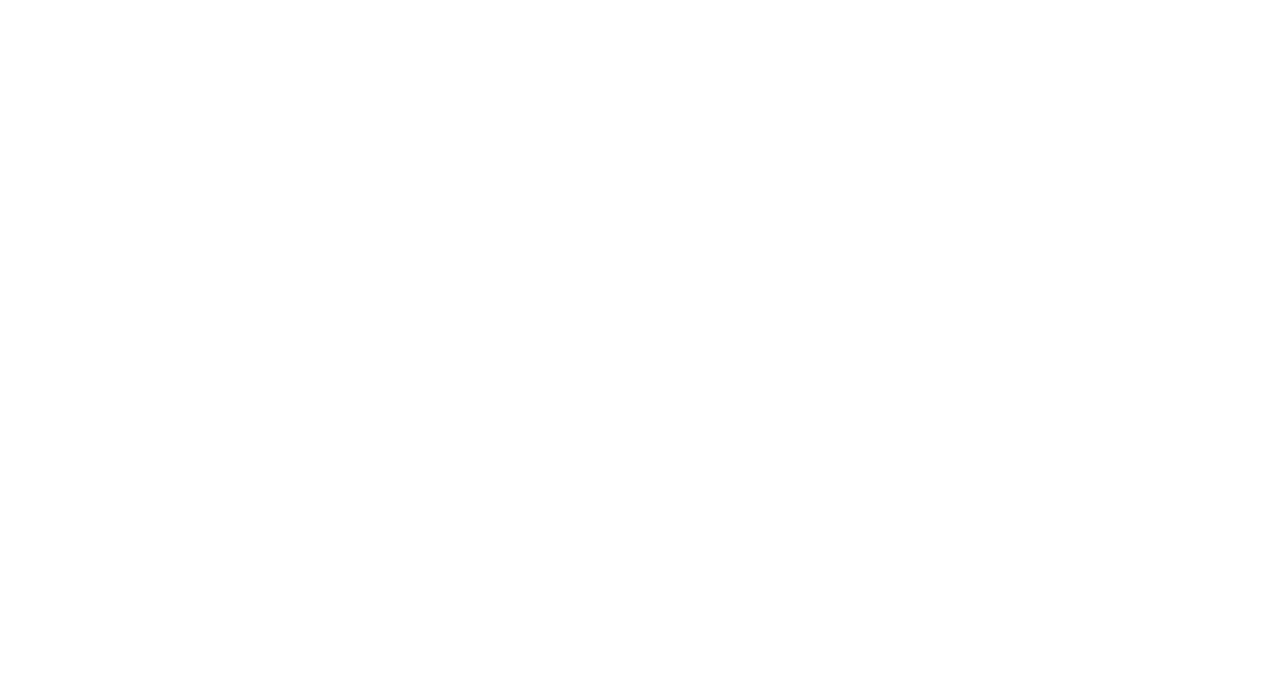
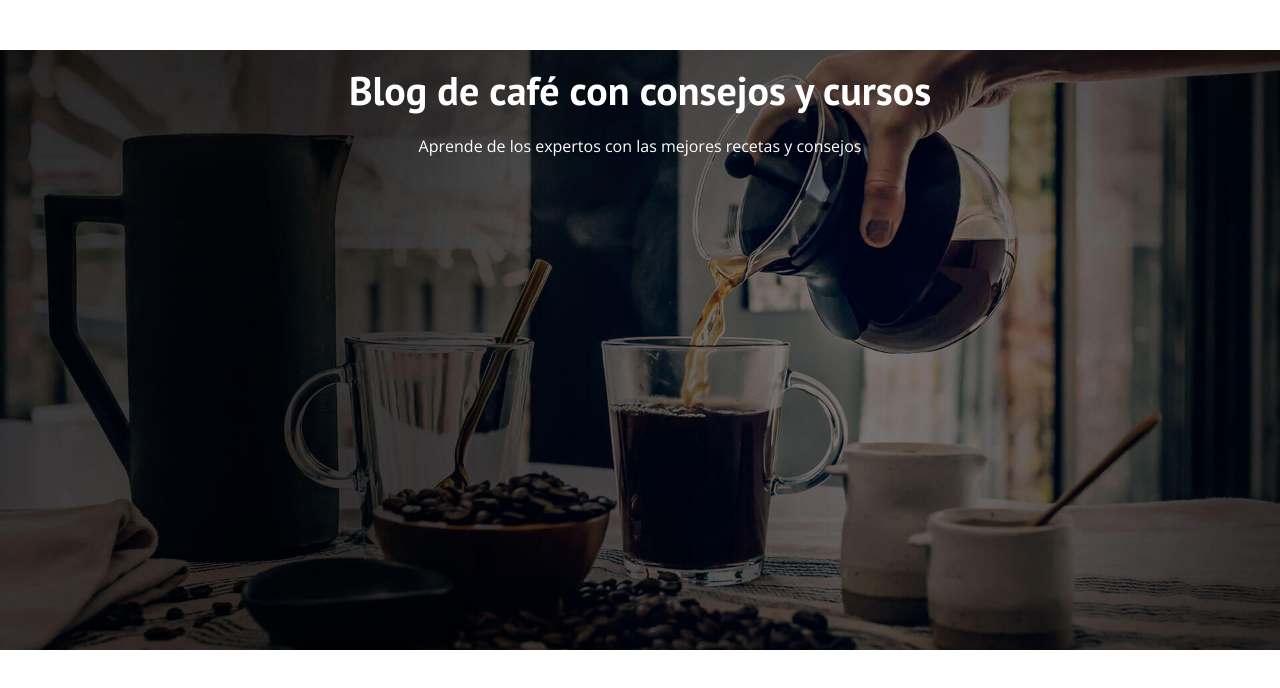
Before and after one commit to Samboe1989/Udemy-blog-cafe, a plain HTML site: page blogdecafe_inicio/index.html in a window 1280 px wide. Drawn offline with nearby package versions, Linux system fonts and the light colour scheme.

Commit message:
Added Header

```diff
--- a/blogdecafe_inicio/css/style.css
+++ b/blogdecafe_inicio/css/style.css
@@ -12,7 +12,7 @@ html {
   font-size: 62.5%;
 }
 
-*. *:before,
+*:before,
 *:after {
   box-sizing: inherit;
 }
@@ -72,3 +72,18 @@ img {
 .centrar-texto {
   text-align: center;
 }
+
+/** Header **/
+.header {
+  background-image: url(../img/banner.jpg);
+  height: 60rem;
+  background-size: cover;
+  background-repeat: no-repeat;
+  background-position: center center;
+}
+
+.header__texto {
+  text-align: center;
+  color: var(--blanco);
+  margin-top: 5rem;
+}
--- a/blogdecafe_inicio/index.html
+++ b/blogdecafe_inicio/index.html
@@ -14,5 +14,14 @@
     />
     <link rel="stylesheet" href="css/style.css" />
   </head>
-  <body></body>
+  <body>
+    <header class="header">
+      <div class="header__texto">
+        <h2 class="no-margin">Blog de café con consejos y cursos</h2>
+        <p class="no-margin">
+          Aprende de los expertos con las mejores recetas y consejos
+        </p>
+      </div>
+    </header>
+  </body>
 </html>
```
